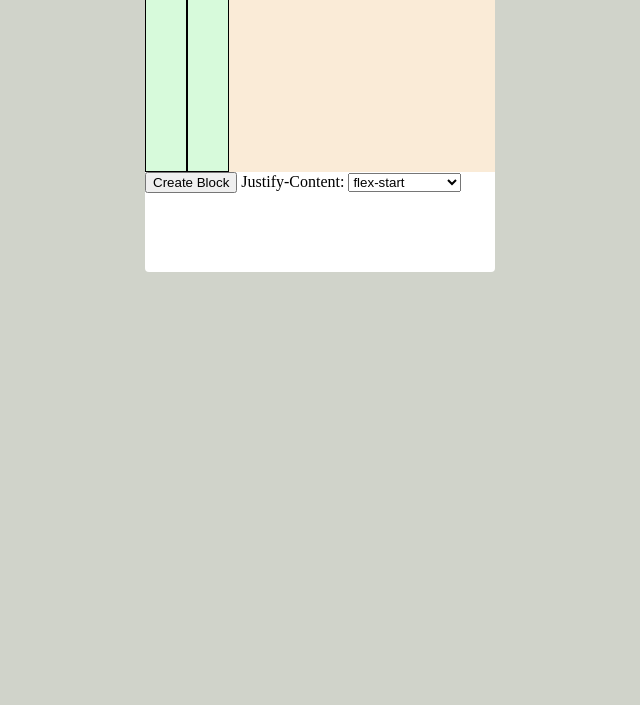
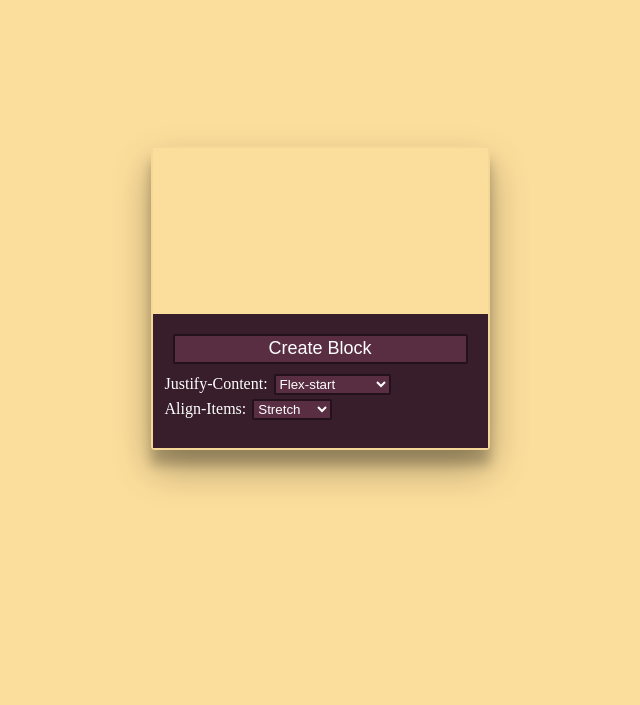
Before and after one commit to THEEP-BAC0/flex-simulator_web, a plain HTML site: page index.html in a window 1280 px wide. Shown: the part 95-800 px from the top of the page, without its empty margins (320-960 px from the left). Drawn offline with Linux system fonts and the light colour scheme.

Commit message:
Added style and functionality

```diff
--- a/index.html
+++ b/index.html
@@ -11,28 +11,47 @@
 <body>
     <h2>Flex Simulator</h2>
 
-    <form>
-        <div id="container">
-            <div id="block">1</div>
-            <div id="block">2</div>
-        </div>
-        <section id="features">
-            <button id="blockBtn" type="button">Create Block</button>
-            <label for="just-cont">Justify-Content:</label>
-            <select class="dropdown" name="just-cont">
-                <option value="flex-start">flex-start</option>
-                <option value="flex-end">flex-end</option>
-                <option value="center">center</option>
-                <option value="space-between">space-between</option>
-                <option value="space-around">space-around</option>
-                <option value="space-evenly">space-evenly</option>
-                <option value="start">start</option>
-                <option value="end">end</option>
-                <option value="left">left</option>
-                <option value="right">right</option>
-            </select>
-        </section>
-    </form>
+    <content>
+        <form>
+            <div id="container"></div>
+
+            <section id="features">
+
+                <button id="blockBtn" type="button">Create Block</button>
+
+                <div id="dropdowns">
+                    <div id="jc-ctrl">
+                        <label for="just-cont">Justify-Content: </label>
+                        <select class="dropdown" id="just-cont" name="just-cont">
+                            <option value="flex-start">Flex-start</option>
+                            <option value="flex-end">Flex-end</option>
+                            <option value="center">Center</option>
+                            <option value="space-between">Space-between</option>
+                            <option value="space-around">Space-around</option>
+                            <option value="space-evenly">Space-evenly</option>
+                            <option value="start">Start</option>
+                            <option value="end">End</option>
+                            <option value="left">Left</option>
+                            <option value="right">Right</option>
+                        </select>
+                    </div>
+
+                    <div id="ai-ctrl">
+                        <label for="algn-items">Align-Items: </label>
+                        <select class="dropdown" id="algn-items" name="algn-items">
+                            <option value="stretch">Stretch</option>
+                            <option value="flex-start">Flex-start</option>
+                            <option value="flex-end">Flex-end</option>
+                            <option value="center">Center</option>
+                            <option value="baseline">Baseline</option>
+                            <option value="start">Start</option>
+                            <option value="end">End</option>
+                        </select>
+                    </div>
+                </div>
+            </section>
+        </form>
+    </content>
 
     <script src="scripts.js"></script>
 </body>
--- a/scripts.js
+++ b/scripts.js
@@ -0,0 +1,43 @@
+
+const blockBtn = document.getElementById("blockBtn");
+const container = document.getElementById("container");
+let block = document.getElementsByClassName("block");
+const justCont = document.getElementById("just-cont");
+const algnItems = document.getElementById("algn-items")
+let blockVal = 0;
+
+//
+blockBtn.onclick = () => {
+
+    // Add block value by 1
+    blockVal += 1;
+
+    // Create new block with block value text
+    const block = document.createElement("div");
+    block.innerText = blockVal
+    block.classList.add("block");
+    block.id = `block-${Date.now()}`
+
+    // Append new block to container
+    container.appendChild(block);
+}
+
+// Code when block is clicked
+block.onclick = () => {
+    return;
+}
+
+
+// Event listener for justCont dropdown
+justCont.addEventListener("input", function () {
+    let just = justCont.value;
+
+    container.style.justifyContent = just;
+})
+
+// Event listener for algnItems dropdown
+algnItems.addEventListener("input", function () {
+    let algn = algnItems.value;
+
+    container.style.alignItems = algn;
+})
--- a/styles.css
+++ b/styles.css
@@ -1,33 +1,82 @@
 body {
-    background-color: rgb(208, 211, 202);
+    background-color: rgb(252, 222, 156);
+    text-align: center;
+    padding: 0px;
+    margin: 0px;
+}
+
+content {
     display: flex;
     flex-direction: column;
     justify-content: center;
     align-items: center;
-    padding: 0px;
-    margin: 0px;
+    height: 70vh;
 }
 
 h2 {
-    color: white;
+    color: rgb(186, 86, 36);
+    font-size: 40px;
 }
 
 form {
-    background-color: white;
-    width: 350px;
+    background-color: rgb(245, 215, 151);
+    display: flex;
+    flex-direction: column;
+    width: 335px;
     height: 300px;
+    padding: 2px;
     border-radius: 4px;
+    box-shadow: rgba(0, 0, 0, 0.3) 0px 19px 38px, rgba(0, 0, 0, 0.22) 0px 15px 12px;
 }
 
 form #container {
-    height: 200px;
-    background-color: antiquewhite;
+    background-color: rgb(252, 222, 156);
     display: flex;
+    height: 60%;
     text-align: center;
 }
 
-form #block {
-    background-color: rgb(215, 250, 219);
+.block {
+    background-color: rgb(255, 165, 82);
     width: 40px;
     border: 1px solid black;
+    cursor: pointer;
 }
+
+form section {
+    background-color: rgb(56, 29, 42);
+    display: flex;
+    flex-direction: column;
+    display: flex;
+    height: 40%;
+    padding: 12px;
+}
+
+section button {
+    height: 30px;
+    color: white;
+    background-color: rgb(89, 46, 66);
+    border: 2px solid rgb(35, 18, 26);
+    border-radius: 2px;
+    font-size: 18px;
+    margin: 8px;
+    cursor: pointer;
+}
+
+section #dropdowns {
+    display: flex;
+    flex-direction: column;
+    align-items: baseline;
+}
+
+section .dropdown {
+    color: white;
+    background-color: rgb(89, 46, 66);
+    border: 2px solid rgb(35, 18, 26);
+    border-radius: 2px;
+    margin: 2px;
+}
+
+section label {
+    color: white;
+}
```
